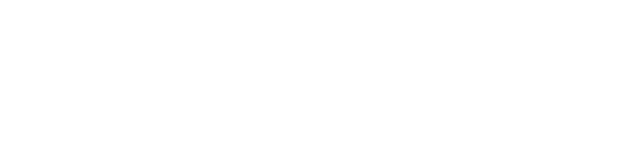
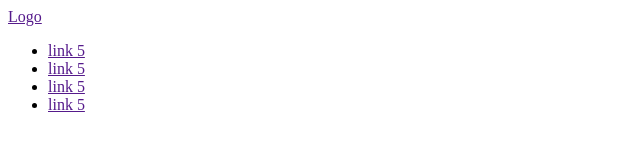
Before and after one commit to akbarilxambaev-hub/test, a plain HTML site: page index.html in a window 1280 px wide. Shown: the whole page, without its empty margins (0-640 px from the left). Drawn offline with Linux system fonts and the light colour scheme.

Commit message:
Update index.html
созхдали хедер

```diff
--- a/index.html
+++ b/index.html
@@ -6,6 +6,14 @@
     <title>Document</title>
 </head>
 <body>
-
+    <header>
+        <a href="">Logo</a>
+        <ul>
+            <li><a href="">link 5</a></li>
+            <li><a href="">link 5</a></li>
+            <li><a href="">link 5</a></li>
+            <li><a href="">link 5</a></li>
+        </ul>
+    </header>
 </body>
 </html>
```
